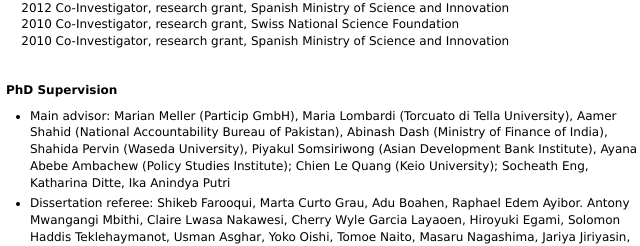
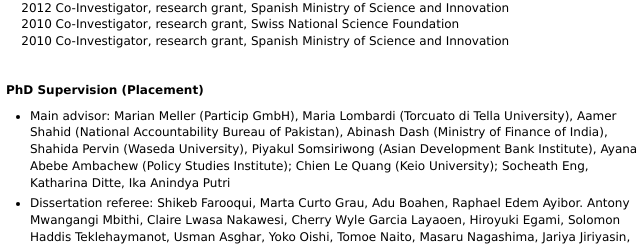
Before and after one commit to s-litschig/s-litschig.github.io, a plain HTML site: page cv.html in a window 1280 px wide. Shown: the part 2143-2389 px from the top of the page, 314-954 px from the left. Drawn offline with Linux system fonts and the light colour scheme.

Commit message:
Update cv.html

```diff
--- a/cv.html
+++ b/cv.html
@@ -173,7 +173,7 @@
 <br>
 
 
- <h3>PhD Supervision</h3>
+ <h3>PhD Supervision (Placement)</h3>
    <ul>
       <li> Main advisor: Marian Meller (Particip GmbH), Maria Lombardi (Torcuato di Tella University), Aamer Shahid (National Accountability Bureau of Pakistan), Abinash Dash (Ministry of Finance of India), Shahida Pervin (Waseda University), Piyakul Somsiriwong (Asian Development Bank Institute), Ayana Abebe Ambachew (Policy Studies Institute); Chien Le Quang (Keio University); Socheath Eng, Katharina Ditte, Ika Anindya Putri</li>
       <li> Dissertation referee: Shikeb Farooqui, Marta Curto Grau, Adu Boahen, Raphael Edem Ayibor. Antony Mwangangi Mbithi, Claire Lwasa Nakawesi, Cherry Wyle Garcia Layaoen, Hiroyuki Egami, Solomon Haddis Teklehaymanot, Usman Asghar, Yoko Oishi, Tomoe Naito, Masaru Nagashima, Jariya Jiriyasin, Mukhamed Ibragimov</li>
```
